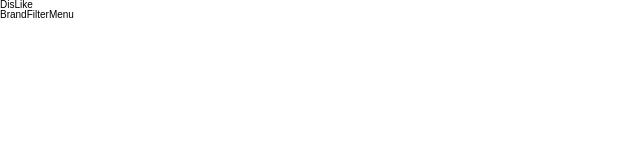
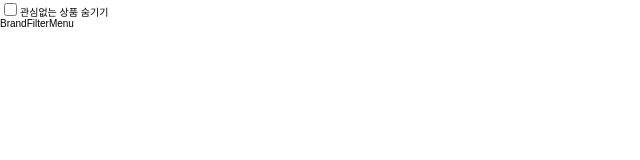
Before and after one commit to yisu-kim/pre-onboarding-mrcamel, a React (Create React App) app: page /recent-list in a window 1280 px wide. Shown: the top 160 px of the page, without its empty margins (0-640 px from the left). Built offline with nearby package versions, Linux system fonts and the light colour scheme.

Commit message:
Feat: #30 Add DislikeFilter component
Handling checkbox checked state

```diff
--- a/package.json
+++ b/package.json
@@ -8,6 +8,7 @@
     "@testing-library/user-event": "^12.1.10",
     "antd": "^4.16.9",
     "customize-cra": "^1.0.0",
+    "prop-types": "^15.7.2",
     "react": "^17.0.2",
     "react-app-rewired": "^2.1.8",
     "react-dom": "^17.0.2",
--- a/src/components/DislikeFilter/DisLikeFilter.js
+++ /dev/null
@@ -1,7 +0,0 @@
-import React, { Component } from "react";
-
-export default class DislikeFilter extends Component {
-  render() {
-    return <div>DisLike</div>;
-  }
-}
--- /dev/null
+++ b/src/components/DislikeFilter/DislikeFilter.js
@@ -0,0 +1,26 @@
+import React, { Component } from "react";
+import PropTypes from "prop-types";
+import { Checkbox } from "antd";
+
+export default class DislikeFilter extends Component {
+  constructor() {
+    super();
+    this.handleCheckbox = this.handleCheckbox.bind(this);
+  }
+
+  handleCheckbox(event) {
+    this.props.handleDislikeFilter(event.target.checked);
+  }
+
+  render() {
+    return (
+      <div>
+        <Checkbox onChange={this.handleCheckbox}>관심없는 상품 숨기기</Checkbox>
+      </div>
+    );
+  }
+}
+
+DislikeFilter.propTypes = {
+  handleDislikeFilter: PropTypes.func,
+};
--- a/src/components/DislikeFilter/index.js
+++ b/src/components/DislikeFilter/index.js
@@ -1,3 +1,3 @@
-import DislikeFilter from "./DisLikeFilter";
+import DislikeFilter from "./DislikeFilter";
 
 export default DislikeFilter;
--- a/src/pages/RecentListPage.js
+++ b/src/pages/RecentListPage.js
@@ -3,11 +3,25 @@ import BrandFilterMenu from "../components/BrandFilterMenu";
 import DislikeFilter from "../components/DislikeFilter";
 
 export default class RecentListPage extends Component {
+  constructor() {
+    super();
+    this.state = {
+      onlyInterestingProduct: false,
+    };
+    this.handleDislikeFilter = this.handleDislikeFilter.bind(this);
+  }
+
+  handleDislikeFilter(checked) {
+    this.setState({
+      onlyInterestingProduct: checked,
+    });
+  }
+
   render() {
     return (
       <div>
         <div>
-          <DislikeFilter />
+          <DislikeFilter handleDislikeFilter={this.handleDislikeFilter} />
           <BrandFilterMenu />
         </div>
       </div>
```
Also changed, not shown: src/components/DislikeFilter/DisLickFilterStyles.js (deleted), src/components/DislikeFilter/DislikeFilterStyles.js (added), 2 other files (tests, documents, lock files or other folders).
